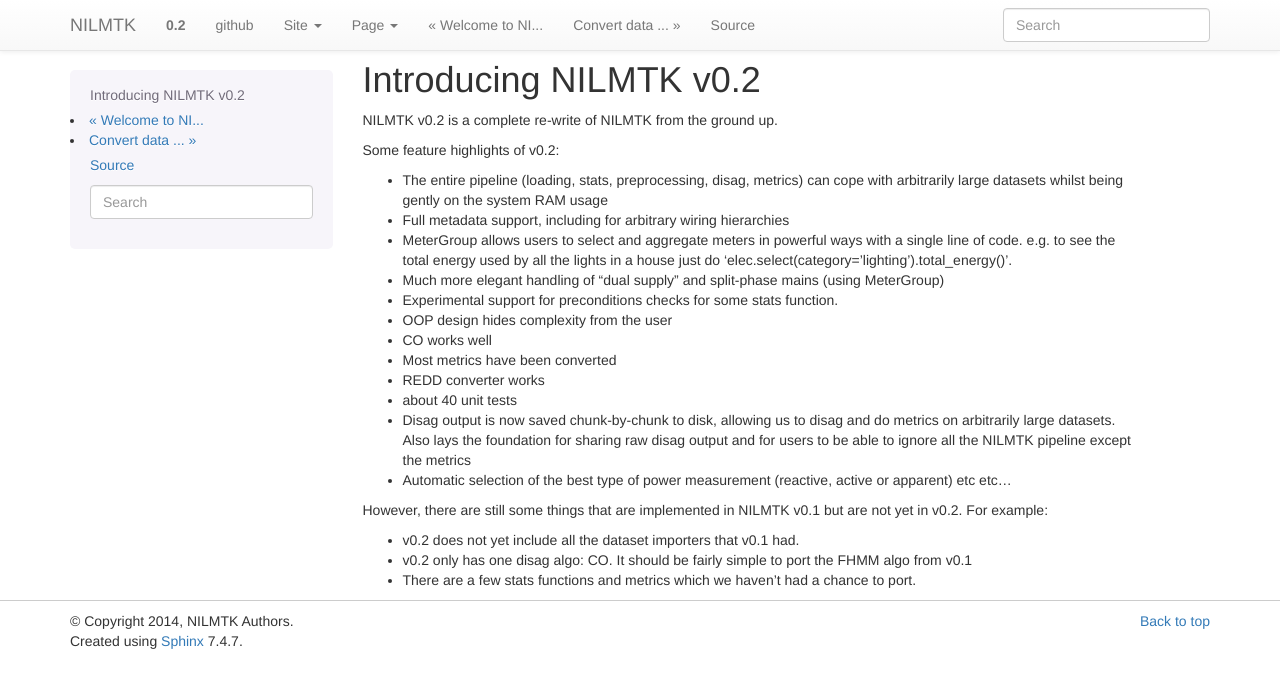
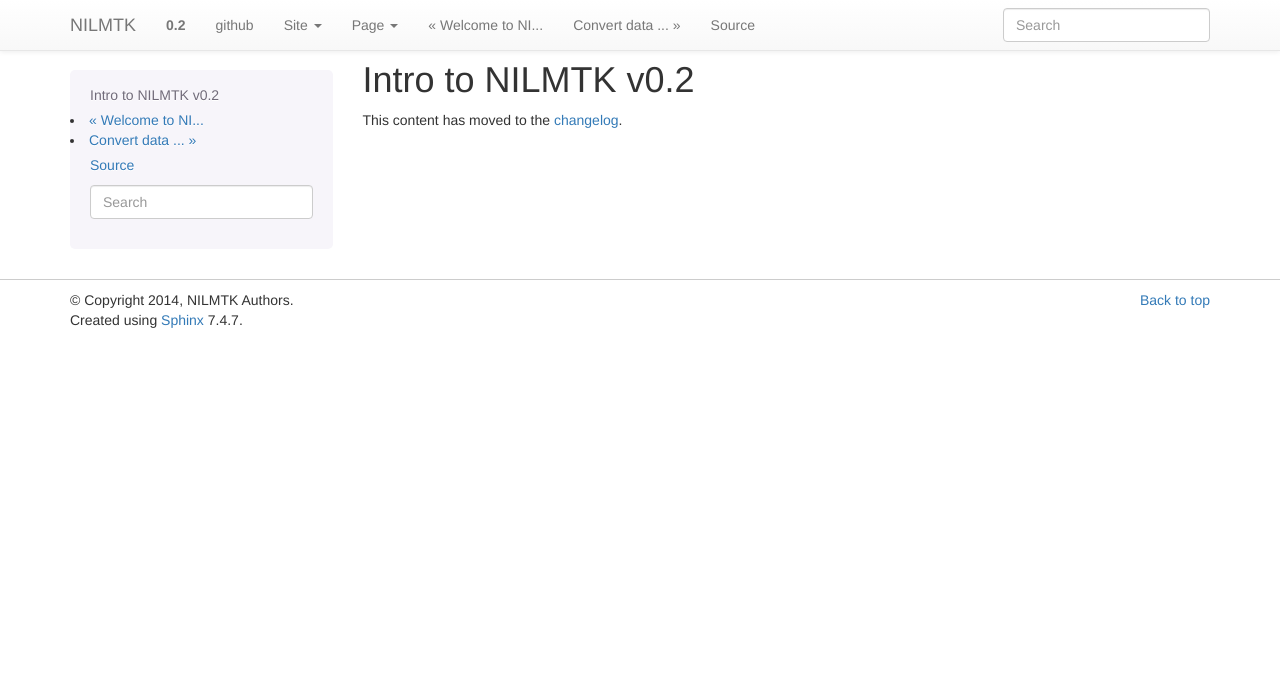
Before and after one commit to nilmtk/nilmtk, a Sphinx documentation site: the page built from docs/source/intro_nilmtk_v0_2.rst, in a window 1280 px wide. Shown: the top 688 px of the page. Built offline with Sphinx 7.4.7, drawn with Linux system fonts in a browser that asks for light colours; pages that are not in the unit, such as notebooks, are missing from menus.

Commit message:
Adding changelog

```diff
--- a/docs/source/contribute.rst
+++ b/docs/source/contribute.rst
@@ -41,7 +41,7 @@
 =============
 
 We use `sphinx-apidoc <http://sphinx-doc.org/man/sphinx-apidoc.html>`_
-to automatically generate out API pages from the code.  Run this code
+to automatically generate API pages from the code.  Run this code
 from the root nilmtk directory to regenerate the docs::
 
     /nilmtk$ sphinx-apidoc -f -o docs/source nilmtk
--- a/docs/source/index.rst
+++ b/docs/source/index.rst
@@ -31,6 +31,11 @@
    contribute
    writing_a_dataset_converter
 
+.. toctree::
+   :maxdepth: 1
+
+   changelog
+
 API
 ---
 
--- a/docs/source/intro_nilmtk_v0_2.rst
+++ b/docs/source/intro_nilmtk_v0_2.rst
@@ -1,40 +1,5 @@
-***********************
-Introducing NILMTK v0.2
-***********************
+********************
+Intro to NILMTK v0.2
+********************
 
-NILMTK v0.2 is a complete re-write of NILMTK from the ground up.
-
-Some feature highlights of v0.2:
-
-* The entire pipeline (loading, stats, preprocessing, disag, metrics)
-  can cope with arbitrarily large datasets whilst being gently on the
-  system RAM usage
-* Full metadata support, including for arbitrary wiring hierarchies
-* MeterGroup allows users to select and aggregate meters in powerful
-  ways with a single line of code.  e.g. to see the total energy used
-  by all the lights in a house just do
-  'elec.select(category='lighting').total_energy()'.
-* Much more elegant handling of "dual supply" and split-phase mains
-  (using MeterGroup)
-* Experimental support for preconditions checks for some stats
-  function.
-* OOP design hides complexity from the user
-* CO works well
-* Most metrics have been converted
-* REDD converter works
-* about 40 unit tests
-* Disag output is now saved chunk-by-chunk to disk, allowing us to
-  disag and do metrics on arbitrarily large datasets.  Also lays the
-  foundation for sharing raw disag output and for users to be able to
-  ignore all the NILMTK pipeline except the metrics
-* Automatic selection of the best type of power measurement (reactive,
-  active or apparent) etc etc...
-
-However, there are still some things that are implemented in NILMTK
-v0.1 but are not yet in v0.2.  For example:
-
-* v0.2 does not yet include all the dataset importers that v0.1 had.
-* v0.2 only has one disag algo: CO.  It should be fairly simple to
-  port the FHMM algo from v0.1
-* There are a few stats functions and metrics which we haven't had a
-  chance to port.
+This content has moved to the `changelog <changelog.html>`_.
```
Also changed, not shown: docs/source/changelog.rst (added, +98 -0 lines).
